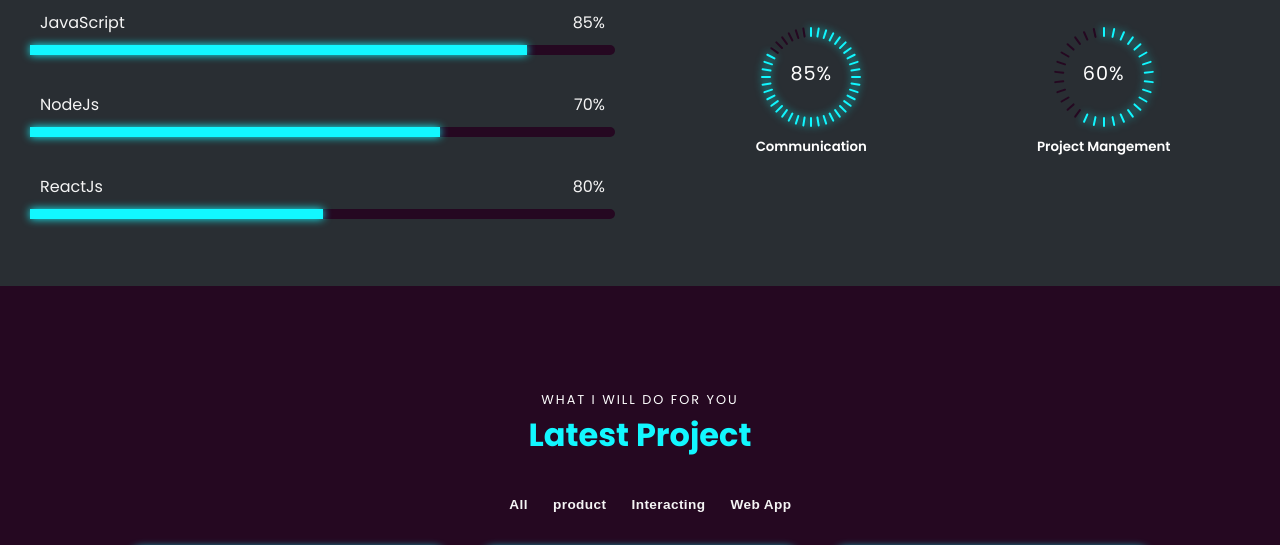
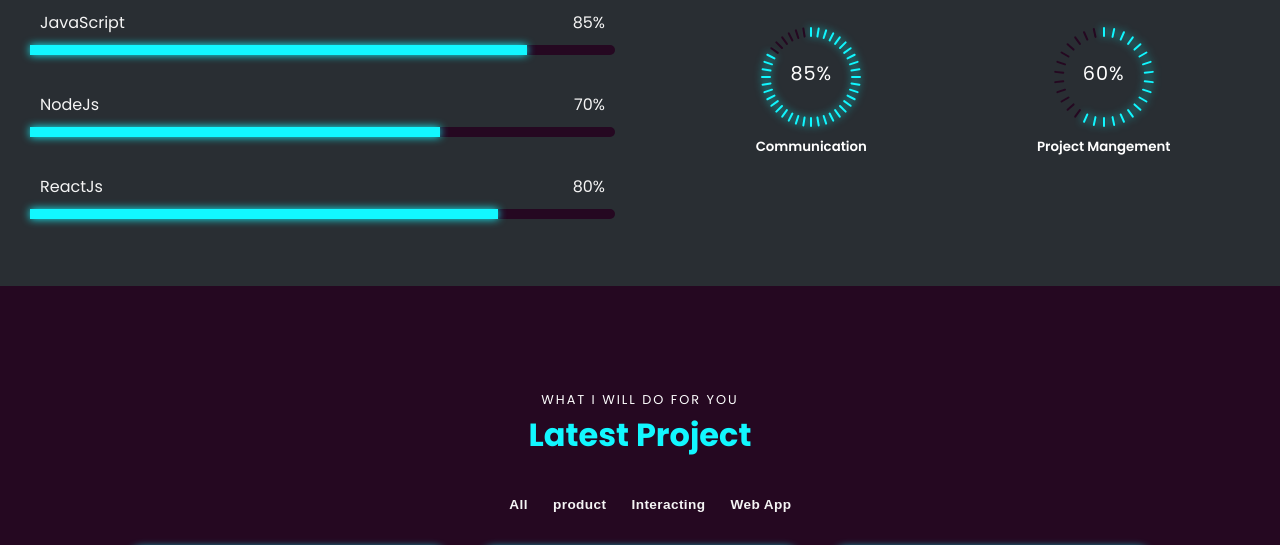
Before and after one commit to youssef-nachar/my-portfolio, a plain HTML site: page index.html in a window 1280 px wide. Shown: the part 2615-3160 px from the top of the page. Drawn offline with nearby package versions, Linux system fonts and the light colour scheme; grey boxes are pictures that could not be loaded.

Commit message:
Update my-portfolio.css

```diff
--- a/my-portfolio.css
+++ b/my-portfolio.css
@@ -561,7 +561,10 @@ section{
 .skil-bar .bar .NodeJs{
     width:70%;
     animation:nodjs 5s;
-
+}
+.skil-bar .bar .reactjs{
+    width:80%;
+    animation:nodjs 6s;
 }
 
 
```
